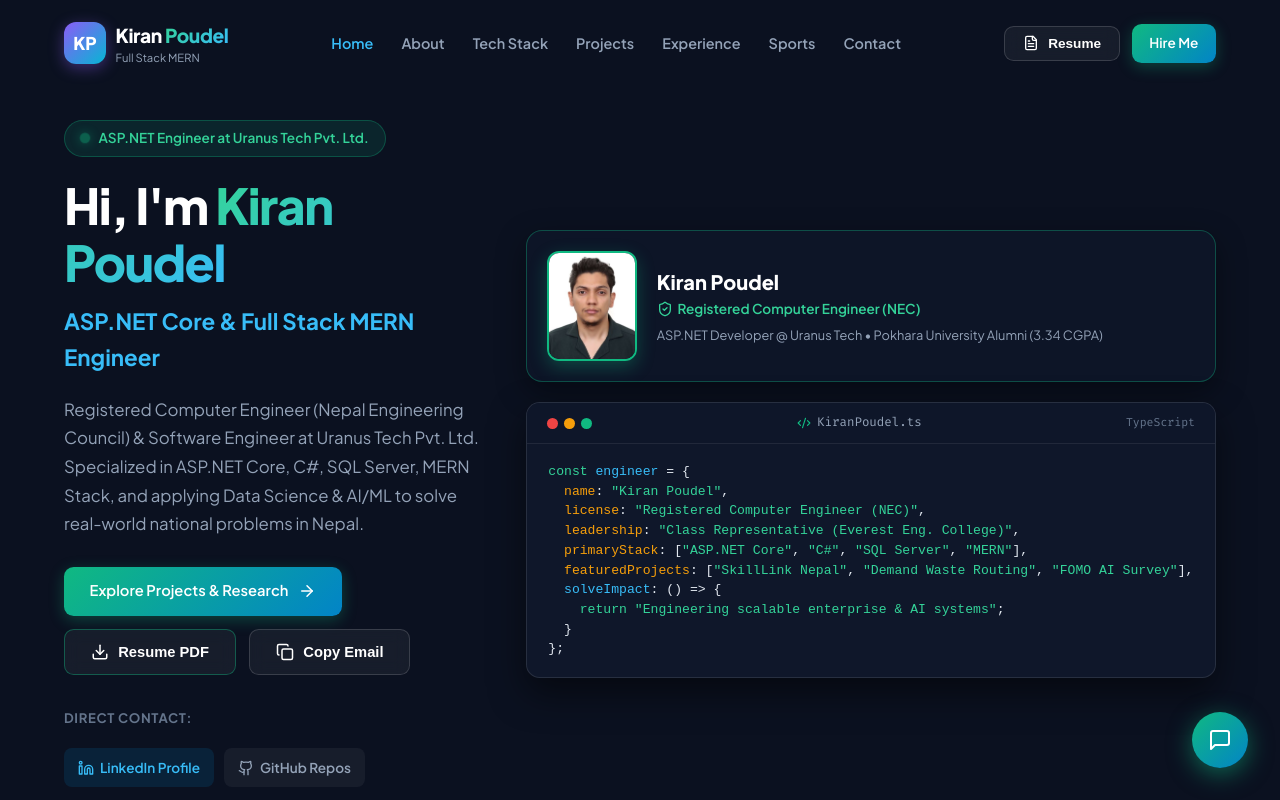
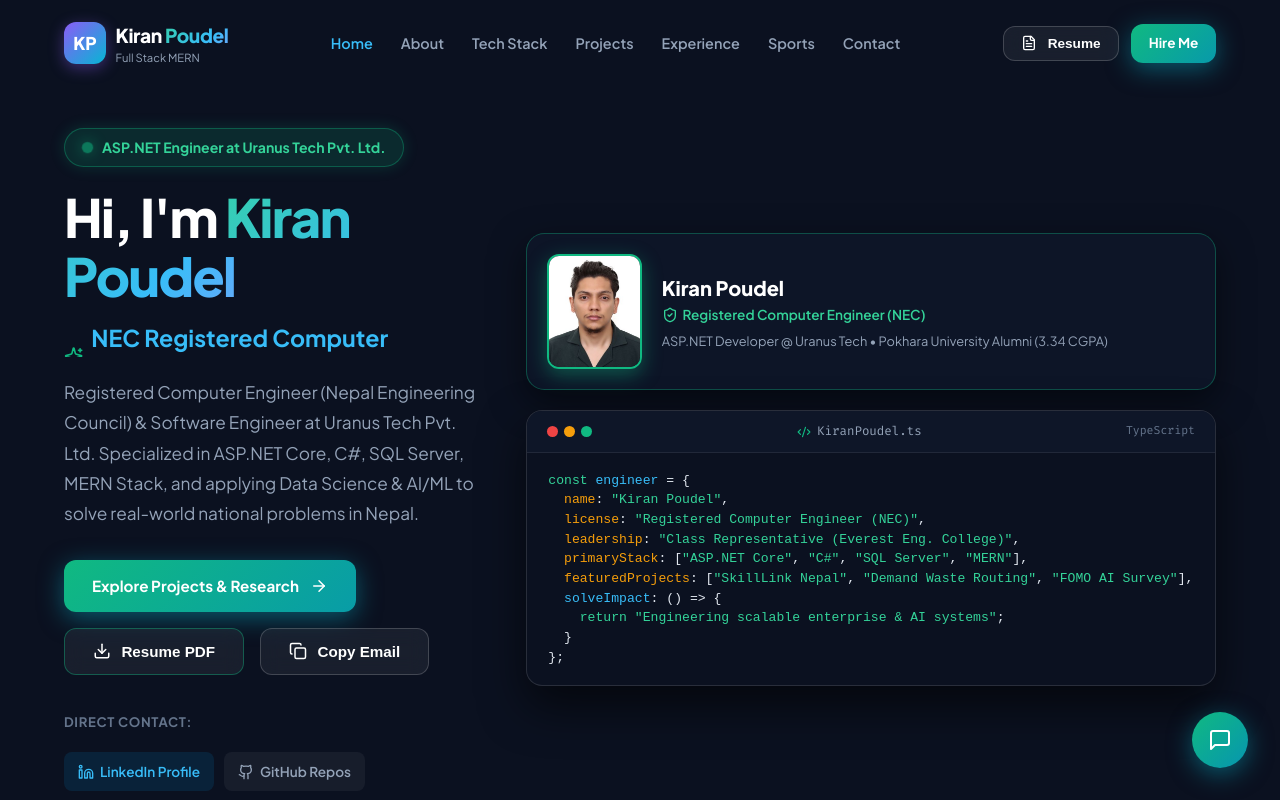
Before and after one commit to Kiran-poudel07/Kiran_portfolio, a React (Vite) app in the folder client/: page / in a window 1280 px wide. Shown: the top 800 px of the page. Built offline with nearby package versions, Linux system fonts and the light colour scheme.

Commit message:
feat: Add high-impact floating background aurora keyframes, dynamic typewriter role switching, and strong Framer Motion spring scroll animations

```diff
--- a/client/src/components/Hero.tsx
+++ b/client/src/components/Hero.tsx
@@ -1,6 +1,6 @@
-import React from 'react';
-import { ArrowRight, Code2, Download, Github, Linkedin, Mail, ShieldCheck, Copy, Check } from 'lucide-react';
-import { motion } from 'framer-motion';
+import React, { useState, useEffect } from 'react';
+import { ArrowRight, Code2, Download, Github, Linkedin, Mail, ShieldCheck, Copy, Check, Sparkles } from 'lucide-react';
+import { motion, AnimatePresence } from 'framer-motion';
 import { PORTFOLIO_DATA } from '../data/portfolioData';
 
 interface HeroProps {
@@ -8,7 +8,22 @@ interface HeroProps {
 }
 
 export const Hero: React.FC<HeroProps> = ({ onOpenResume }) => {
-  const [copiedEmail, setCopiedEmail] = React.useState(false);
+  const [copiedEmail, setCopiedEmail] = useState(false);
+  const [roleIndex, setRoleIndex] = useState(0);
+
+  const roles = [
+    'ASP.NET Core & C# Engineer',
+    'Full Stack MERN Developer',
+    'NEC Registered Computer Engineer',
+    'AI / ML & Data Science Researcher',
+  ];
+
+  useEffect(() => {
+    const interval = setInterval(() => {
+      setRoleIndex((prev) => (prev + 1) % roles.length);
+    }, 2800);
+    return () => clearInterval(interval);
+  }, [roles.length]);
 
   const copyEmailToClipboard = () => {
     navigator.clipboard.writeText(PORTFOLIO_DATA.personal.email);
@@ -17,46 +32,62 @@ export const Hero: React.FC<HeroProps> = ({ onOpenResume }) => {
   };
 
   return (
-    <section id="home" style={{ paddingTop: '7.5rem', paddingBottom: '3.5rem', position: 'relative' }}>
+    <section id="home" style={{ paddingTop: '8rem', paddingBottom: '4rem', position: 'relative' }}>
       <div className="container">
-        <div style={{ display: 'grid', gridTemplateColumns: '1fr', gap: '2.5rem', alignItems: 'center' }} className="hero-grid">
+        <div style={{ display: 'grid', gridTemplateColumns: '1fr', gap: '3rem', alignItems: 'center' }} className="hero-grid">
           {/* Left Column: Text & CTAs */}
           <motion.div
-            initial={{ opacity: 0, x: -35 }}
-            animate={{ opacity: 1, x: 0 }}
-            transition={{ duration: 0.7 }}
+            initial={{ opacity: 0, x: -60, scale: 0.95 }}
+            animate={{ opacity: 1, x: 0, scale: 1 }}
+            transition={{ type: 'spring', stiffness: 100, damping: 15, duration: 0.8 }}
           >
-            <div className="status-pill" style={{ marginBottom: '1.25rem' }}>
+            <motion.div
+              whileHover={{ scale: 1.05 }}
+              className="status-pill"
+              style={{ marginBottom: '1.25rem' }}
+            >
               <span className="status-dot"></span>
               {PORTFOLIO_DATA.personal.status}
-            </div>
+            </motion.div>
 
-            <h1 style={{ fontSize: '3.1rem', fontWeight: 800, lineHeight: 1.15, marginBottom: '0.85rem', letterSpacing: '-0.03em' }}>
+            <h1 style={{ fontSize: '3.3rem', fontWeight: 800, lineHeight: 1.12, marginBottom: '0.85rem', letterSpacing: '-0.03em' }}>
               Hi, I'm <span className="gradient-text">Kiran Poudel</span>
             </h1>
 
-            <h2 style={{ fontSize: '1.4rem', color: '#38bdf8', fontWeight: 700, marginBottom: '1.25rem' }}>
-              {PORTFOLIO_DATA.personal.title}
-            </h2>
+            {/* Dynamic Typewriter Role Switching */}
+            <div style={{ height: '2.4rem', overflow: 'hidden', marginBottom: '1.25rem' }}>
+              <AnimatePresence mode="wait">
+                <motion.h2
+                  key={roleIndex}
+                  initial={{ opacity: 0, y: 25 }}
+                  animate={{ opacity: 1, y: 0 }}
+                  exit={{ opacity: 0, y: -25 }}
+                  transition={{ duration: 0.4 }}
+                  style={{ fontSize: '1.45rem', color: '#38bdf8', fontWeight: 700, display: 'flex', alignItems: 'center', gap: '0.5rem' }}
+                >
+                  <Sparkles size={20} style={{ color: '#10b981' }} /> {roles[roleIndex]}
+                </motion.h2>
+              </AnimatePresence>
+            </div>
 
-            <p style={{ fontSize: '1.05rem', color: '#94a3b8', maxWidth: '580px', marginBottom: '1.75rem', lineHeight: 1.7 }}>
+            <p style={{ fontSize: '1.08rem', color: '#94a3b8', maxWidth: '580px', marginBottom: '2rem', lineHeight: 1.75 }}>
               Registered Computer Engineer (Nepal Engineering Council) & Software Engineer at Uranus Tech Pvt. Ltd. Specialized in ASP.NET Core, C#, SQL Server, MERN Stack, and applying Data Science & AI/ML to solve real-world national problems in Nepal.
             </p>
 
             {/* Action CTAs */}
-            <div style={{ display: 'flex', flexWrap: 'wrap', gap: '0.85rem', marginBottom: '2rem' }}>
-              <a href="#projects" className="btn-glow-primary">
+            <div style={{ display: 'flex', flexWrap: 'wrap', gap: '1rem', marginBottom: '2.25rem' }}>
+              <motion.a whileHover={{ scale: 1.06 }} whileTap={{ scale: 0.95 }} href="#projects" className="btn-glow-primary">
                 Explore Projects & Research <ArrowRight size={18} />
-              </a>
+              </motion.a>
 
-              <button onClick={onOpenResume} className="btn-glass" style={{ borderColor: 'rgba(16, 185, 129, 0.4)' }}>
+              <motion.button whileHover={{ scale: 1.06 }} whileTap={{ scale: 0.95 }} onClick={onOpenResume} className="btn-glass" style={{ borderColor: 'rgba(16, 185, 129, 0.4)' }}>
                 <Download size={18} /> Resume PDF
-              </button>
+              </motion.button>
 
-              <button onClick={copyEmailToClipboard} className="btn-glass">
+              <motion.button whileHover={{ scale: 1.06 }} whileTap={{ scale: 0.95 }} onClick={copyEmailToClipboard} className="btn-glass">
                 {copiedEmail ? <Check size={18} style={{ color: '#34d399' }} /> : <Copy size={18} />}
                 {copiedEmail ? 'Email Copied!' : 'Copy Email'}
-              </button>
+              </motion.button>
             </div>
 
             {/* Social & Contact Buttons */}
@@ -65,7 +96,8 @@ export const Hero: React.FC<HeroProps> = ({ onOpenResume }) => {
                 DIRECT CONTACT:
               </span>
               <div style={{ display: 'flex', gap: '0.65rem' }}>
-                <a
+                <motion.a
+                  whileHover={{ scale: 1.08, y: -2 }}
                   href={PORTFOLIO_DATA.personal.socials.linkedin}
                   target="_blank"
                   rel="noreferrer"
@@ -82,8 +114,9 @@ export const Hero: React.FC<HeroProps> = ({ onOpenResume }) => {
                   }}
                 >
                   <Linkedin size={16} /> LinkedIn Profile
-                </a>
-                <a
+                </motion.a>
+                <motion.a
+                  whileHover={{ scale: 1.08, y: -2 }}
                   href={PORTFOLIO_DATA.personal.socials.github}
                   target="_blank"
                   rel="noreferrer"
@@ -100,20 +133,21 @@ export const Hero: React.FC<HeroProps> = ({ onOpenResume }) => {
                   }}
                 >
                   <Github size={16} /> GitHub Repos
-                </a>
+                </motion.a>
               </div>
             </div>
           </motion.div>
 
           {/* Right Column: Headshot Photo Card & Code Window */}
           <motion.div
-            initial={{ opacity: 0, x: 35 }}
-            animate={{ opacity: 1, x: 0 }}
-            transition={{ duration: 0.7 }}
+            initial={{ opacity: 0, x: 60, scale: 0.95 }}
+            animate={{ opacity: 1, x: 0, scale: 1 }}
+            transition={{ type: 'spring', stiffness: 100, damping: 15, duration: 0.8, delay: 0.1 }}
             style={{ display: 'flex', flexDirection: 'column', gap: '1.25rem' }}
           >
             {/* Profile Photo Card */}
-            <div
+            <motion.div
+              whileHover={{ scale: 1.025, y: -4 }}
               className="glass-panel"
               style={{
                 padding: '1.25rem',
@@ -128,12 +162,12 @@ export const Hero: React.FC<HeroProps> = ({ onOpenResume }) => {
                 src={PORTFOLIO_DATA.personal.headshotImage}
                 alt="Kiran Poudel Headshot"
                 style={{
-                  width: '90px',
-                  height: '110px',
+                  width: '95px',
+                  height: '115px',
                   borderRadius: '0.75rem',
                   objectFit: 'cover',
                   border: '2px solid #10b981',
-                  boxShadow: '0 6px 18px rgba(16, 185, 129, 0.3)',
+                  boxShadow: '0 6px 20px rgba(16, 185, 129, 0.4)',
                 }}
               />
               <div>
@@ -145,10 +179,14 @@ export const Hero: React.FC<HeroProps> = ({ onOpenResume }) => {
                   ASP.NET Developer @ Uranus Tech • Pokhara University Alumni (3.34 CGPA)
                 </p>
               </div>
-            </div>
+            </motion.div>
 
             {/* Code Card IDE */}
-            <div className="code-card glass-panel" style={{ padding: '0', overflow: 'hidden' }}>
+            <motion.div
+              whileHover={{ scale: 1.02, y: -4 }}
+              className="code-card glass-panel"
+              style={{ padding: '0', overflow: 'hidden' }}
+            >
               {/* IDE Top Bar */}
               <div
                 style={{
@@ -186,15 +224,16 @@ export const Hero: React.FC<HeroProps> = ({ onOpenResume }) => {
                   &#125;;
                 </code>
               </pre>
-            </div>
+            </motion.div>
           </motion.div>
         </div>
 
         {/* Recruiter Impact Metrics Bar */}
         <motion.div
-          initial={{ opacity: 0, y: 30 }}
-          animate={{ opacity: 1, y: 0 }}
-          transition={{ duration: 0.7, delay: 0.2 }}
+          initial={{ opacity: 0, y: 40, scale: 0.9 }}
+          whileInView={{ opacity: 1, y: 0, scale: 1 }}
+          viewport={{ once: true }}
+          transition={{ type: 'spring', stiffness: 120, damping: 15, delay: 0.2 }}
           style={{
             marginTop: '3.5rem',
             display: 'grid',
@@ -203,20 +242,21 @@ export const Hero: React.FC<HeroProps> = ({ onOpenResume }) => {
           }}
         >
           {PORTFOLIO_DATA.personal.keyMetrics.map((metric, mIdx) => (
-            <div
+            <motion.div
               key={mIdx}
+              whileHover={{ scale: 1.05, y: -5 }}
               className="glass-panel"
               style={{
                 padding: '1.25rem 1.5rem',
-                borderLeft: mIdx === 0 ? '3px solid #34d399' : mIdx === 1 ? '3px solid #38bdf8' : '3px solid #f59e0b',
+                borderLeft: mIdx === 0 ? '4px solid #34d399' : mIdx === 1 ? '4px solid #38bdf8' : '4px solid #f59e0b',
               }}
             >
-              <div style={{ fontSize: '1.4rem', fontWeight: 800, color: '#ffffff' }}>{metric.value}</div>
+              <div style={{ fontSize: '1.45rem', fontWeight: 800, color: '#ffffff' }}>{metric.value}</div>
               <div style={{ fontSize: '0.85rem', fontWeight: 700, color: '#34d399', marginTop: '0.1rem' }}>
                 {metric.label}
               </div>
               <div style={{ fontSize: '0.78rem', color: '#94a3b8', marginTop: '0.2rem' }}>{metric.subText}</div>
-            </div>
+            </motion.div>
           ))}
         </motion.div>
       </div>
--- a/client/src/index.css
+++ b/client/src/index.css
@@ -1,23 +1,24 @@
 @import url('https://fonts.googleapis.com/css2?family=Plus+Jakarta+Sans:wght@300;400;500;600;700;800&family=Fira+Code:wght@400;500;600&display=swap');
 
 :root {
-  --bg-primary: #0b1120;
+  --bg-primary: #070c18;
   --bg-secondary: #0f172a;
-  --bg-card: rgba(30, 41, 59, 0.7);
-  --bg-card-hover: rgba(51, 65, 85, 0.85);
+  --bg-card: rgba(15, 23, 42, 0.85);
+  --bg-card-hover: rgba(30, 41, 59, 0.95);
 
   --accent-emerald: #10b981;
   --accent-emerald-bright: #34d399;
   --accent-blue: #0284c7;
   --accent-blue-bright: #38bdf8;
   --accent-amber: #f59e0b;
+  --accent-purple: #8b5cf6;
 
   --text-primary: #ffffff;
   --text-secondary: #94a3b8;
   --text-muted: #64748b;
 
-  --border-subtle: rgba(255, 255, 255, 0.1);
-  --border-glow: rgba(16, 185, 129, 0.35);
+  --border-subtle: rgba(255, 255, 255, 0.12);
+  --border-glow: rgba(16, 185, 129, 0.5);
 
   --font-main: 'Plus Jakarta Sans', -apple-system, BlinkMacSystemFont, sans-serif;
   --font-code: 'Fira Code', monospace;
@@ -40,45 +41,59 @@ body {
   position: relative;
 }
 
-/* Background Subtle Gradient Mesh */
+/* HIGH-IMPACT FLOATING AURORA ORBS */
 body::before {
   content: '';
   position: fixed;
-  top: -15%;
+  top: -10%;
   left: -10%;
-  width: 550px;
-  height: 550px;
+  width: 600px;
+  height: 600px;
   border-radius: 50%;
-  background: radial-gradient(circle, rgba(16, 185, 129, 0.08) 0%, rgba(11, 17, 32, 0) 70%);
+  background: radial-gradient(circle, rgba(16, 185, 129, 0.18) 0%, rgba(7, 12, 24, 0) 70%);
   z-index: -2;
-  filter: blur(80px);
+  filter: blur(70px);
   pointer-events: none;
+  animation: float-orb1 12s ease-in-out infinite alternate;
 }
 
 body::after {
   content: '';
   position: fixed;
-  bottom: -15%;
+  bottom: -10%;
   right: -10%;
-  width: 600px;
-  height: 600px;
+  width: 650px;
+  height: 650px;
   border-radius: 50%;
-  background: radial-gradient(circle, rgba(2, 132, 199, 0.08) 0%, rgba(11, 17, 32, 0) 70%);
+  background: radial-gradient(circle, rgba(2, 132, 199, 0.18) 0%, rgba(7, 12, 24, 0) 70%);
   z-index: -2;
-  filter: blur(90px);
+  filter: blur(80px);
   pointer-events: none;
+  animation: float-orb2 14s ease-in-out infinite alternate-reverse;
+}
+
+@keyframes float-orb1 {
+  0% { transform: translate(0px, 0px) scale(1); }
+  50% { transform: translate(80px, 60px) scale(1.15); }
+  100% { transform: translate(-40px, 90px) scale(0.95); }
+}
+
+@keyframes float-orb2 {
+  0% { transform: translate(0px, 0px) scale(1); }
+  50% { transform: translate(-90px, -70px) scale(1.2); }
+  100% { transform: translate(50px, -40px) scale(0.9); }
 }
 
 /* Custom Scrollbar */
 ::-webkit-scrollbar {
-  width: 8px;
+  width: 9px;
 }
 ::-webkit-scrollbar-track {
-  background: #0b1120;
+  background: #070c18;
 }
 ::-webkit-scrollbar-thumb {
   background: linear-gradient(180deg, #10b981, #0284c7);
-  border-radius: 4px;
+  border-radius: 5px;
 }
 ::-webkit-scrollbar-thumb:hover {
   background: linear-gradient(180deg, #34d399, #38bdf8);
@@ -95,131 +110,149 @@ a {
   padding: 0 1.5rem;
 }
 
-/* Glassmorphism Panel */
+/* Glassmorphism Panel with Dynamic Hover Glow */
 .glass-panel {
   background: var(--bg-card);
-  backdrop-filter: blur(14px);
-  -webkit-backdrop-filter: blur(14px);
+  backdrop-filter: blur(16px);
+  -webkit-backdrop-filter: blur(16px);
   border: 1px solid var(--border-subtle);
-  border-radius: 1rem;
-  box-shadow: 0 10px 30px rgba(0, 0, 0, 0.4);
-  transition: all 0.3s ease;
+  border-radius: 1.15rem;
+  box-shadow: 0 12px 35px rgba(0, 0, 0, 0.5);
+  transition: all 0.35s cubic-bezier(0.175, 0.885, 0.32, 1.275);
 }
 
 .glass-panel:hover {
   border-color: var(--border-glow);
-  box-shadow: 0 14px 35px -10px rgba(16, 185, 129, 0.2);
-  transform: translateY(-2px);
+  box-shadow: 0 18px 45px -10px rgba(16, 185, 129, 0.35);
+  transform: translateY(-6px) scale(1.015);
 }
 
-/* Gradient Text - Sleek Emerald to Ice Blue */
+/* Vibrant Animated Gradient Text */
 .gradient-text {
-  background: linear-gradient(135deg, #34d399 0%, #38bdf8 100%);
+  background: linear-gradient(135deg, #34d399 0%, #38bdf8 50%, #c084fc 100%);
+  background-size: 200% auto;
   -webkit-background-clip: text;
   -webkit-text-fill-color: transparent;
+  animation: text-gradient-shift 4s ease infinite;
 }
 
-/* Executive Buttons */
+@keyframes text-gradient-shift {
+  0% { background-position: 0% 50%; }
+  50% { background-position: 100% 50%; }
+  100% { background-position: 0% 50%; }
+}
+
+/* Executive Glowing Buttons */
 .btn-glow-primary {
   background: linear-gradient(135deg, #10b981 0%, #0284c7 100%);
+  background-size: 200% auto;
   color: #ffffff;
-  font-weight: 600;
-  padding: 0.8rem 1.6rem;
-  border-radius: 0.6rem;
+  font-weight: 700;
+  padding: 0.85rem 1.75rem;
+  border-radius: 0.75rem;
   display: inline-flex;
   align-items: center;
-  gap: 0.6rem;
+  gap: 0.65rem;
   border: none;
   cursor: pointer;
-  box-shadow: 0 4px 15px rgba(16, 185, 129, 0.3);
-  transition: all 0.25s ease;
-  font-size: 0.92rem;
+  box-shadow: 0 6px 20px rgba(16, 185, 129, 0.4);
+  transition: all 0.3s cubic-bezier(0.175, 0.885, 0.32, 1.275);
+  font-size: 0.95rem;
+  animation: pulse-button-glow 3s infinite alternate;
+}
+
+@keyframes pulse-button-glow {
+  0% { box-shadow: 0 4px 18px rgba(16, 185, 129, 0.4); }
+  100% { box-shadow: 0 8px 30px rgba(2, 132, 199, 0.65); }
 }
 
 .btn-glow-primary:hover {
-  transform: translateY(-2px);
-  box-shadow: 0 6px 22px rgba(2, 132, 199, 0.45);
-  background: linear-gradient(135deg, #059669 0%, #0369a1 100%);
+  transform: translateY(-3px) scale(1.03);
+  background-position: right center;
 }
 
 .btn-glass {
-  background: rgba(255, 255, 255, 0.05);
+  background: rgba(255, 255, 255, 0.06);
   color: #ffffff;
-  border: 1px solid rgba(255, 255, 255, 0.15);
+  border: 1px solid rgba(255, 255, 255, 0.18);
   font-weight: 600;
-  padding: 0.8rem 1.6rem;
-  border-radius: 0.6rem;
+  padding: 0.85rem 1.75rem;
+  border-radius: 0.75rem;
   display: inline-flex;
   align-items: center;
-  gap: 0.6rem;
+  gap: 0.65rem;
   cursor: pointer;
-  backdrop-filter: blur(8px);
-  transition: all 0.25s ease;
-  font-size: 0.92rem;
+  backdrop-filter: blur(10px);
+  transition: all 0.3s ease;
+  font-size: 0.95rem;
 }
 
 .btn-glass:hover {
   border-color: #34d399;
-  background: rgba(16, 185, 129, 0.12);
+  background: rgba(16, 185, 129, 0.15);
   color: #34d399;
-  transform: translateY(-2px);
+  transform: translateY(-3px) scale(1.02);
+  box-shadow: 0 6px 20px rgba(16, 185, 129, 0.25);
 }
 
 /* Status Pill */
 .status-pill {
   display: inline-flex;
   align-items: center;
-  gap: 0.6rem;
-  background: rgba(16, 185, 129, 0.12);
-  border: 1px solid rgba(16, 185, 129, 0.3);
+  gap: 0.65rem;
+  background: rgba(16, 185, 129, 0.15);
+  border: 1px solid rgba(16, 185, 129, 0.35);
   color: #34d399;
-  padding: 0.4rem 1rem;
+  padding: 0.45rem 1.1rem;
   border-radius: 9999px;
-  font-size: 0.85rem;
-  font-weight: 600;
+  font-size: 0.88rem;
+  font-weight: 700;
+  box-shadow: 0 0 15px rgba(16, 185, 129, 0.2);
 }
 
 .status-dot {
-  width: 8px;
-  height: 8px;
+  width: 9px;
+  height: 9px;
   border-radius: 50%;
   background-color: #10b981;
-  box-shadow: 0 0 8px #10b981;
-  animation: pulse-dot 2s infinite;
+  box-shadow: 0 0 12px #10b981;
+  animation: pulse-dot 1.5s infinite;
 }
 
 /* Code Snippet Box */
 .code-card {
   font-family: var(--font-code);
-  background: #0f172a;
-  border: 1px solid rgba(255, 255, 255, 0.1);
-  border-radius: 0.85rem;
+  background: #0b1120;
+  border: 1px solid rgba(255, 255, 255, 0.12);
+  border-radius: 1rem;
   padding: 1.25rem;
-  box-shadow: 0 15px 35px rgba(0, 0, 0, 0.5);
+  box-shadow: 0 20px 45px rgba(0, 0, 0, 0.6);
   font-size: 0.88rem;
 }
 
 @keyframes pulse-dot {
   0%, 100% { opacity: 1; transform: scale(1); }
-  50% { opacity: 0.4; transform: scale(1.3); }
+  50% { opacity: 0.3; transform: scale(1.4); }
 }
 
 /* Badges */
 .tech-badge {
-  background: rgba(16, 185, 129, 0.1);
-  border: 1px solid rgba(16, 185, 129, 0.25);
+  background: rgba(16, 185, 129, 0.12);
+  border: 1px solid rgba(16, 185, 129, 0.3);
   color: #34d399;
-  padding: 0.35rem 0.8rem;
-  border-radius: 0.4rem;
-  font-size: 0.8rem;
-  font-weight: 500;
+  padding: 0.4rem 0.85rem;
+  border-radius: 0.5rem;
+  font-size: 0.82rem;
+  font-weight: 600;
   display: inline-flex;
   align-items: center;
   gap: 0.4rem;
-  transition: all 0.2s ease;
+  transition: all 0.25s cubic-bezier(0.175, 0.885, 0.32, 1.275);
 }
 
 .tech-badge:hover {
-  background: rgba(16, 185, 129, 0.22);
+  background: rgba(16, 185, 129, 0.28);
   color: #ffffff;
+  transform: translateY(-3px) scale(1.05);
+  box-shadow: 0 4px 12px rgba(16, 185, 129, 0.3);
 }
```
Also changed, not shown: client/src/components/Projects.tsx (+28 -18 lines).
